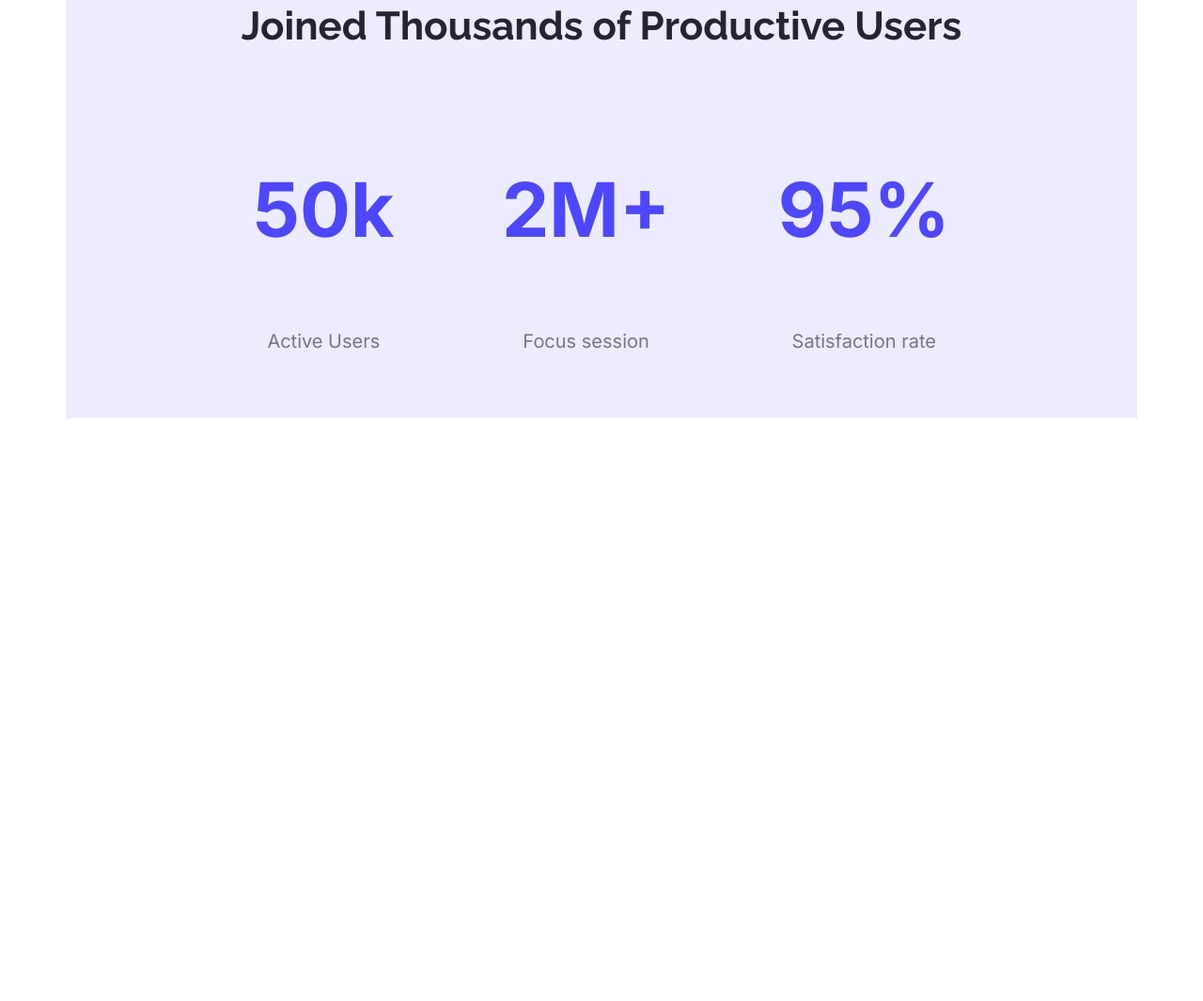
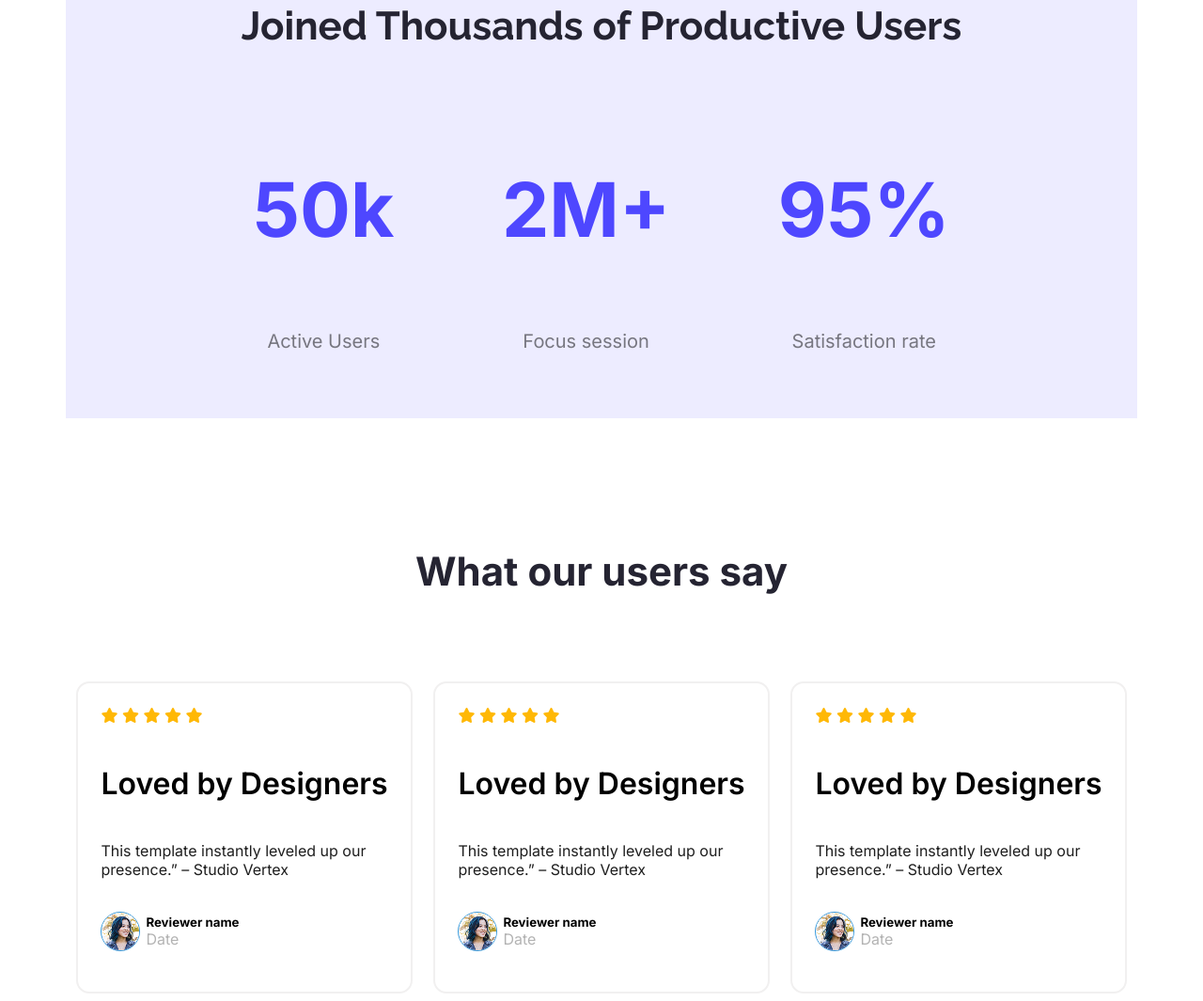
Before and after one commit to zabedhasan129/Assignment01, a plain HTML site: page index.html in a window 1280 px wide. Shown: the part 1359-2424 px from the top of the page at 94% size. Before the commit the page ends 1812 px from the top, so only its background shows below. Drawn offline with Linux system fonts and the light colour scheme.

Commit message:
What our users say part

```diff
--- a/css/style.css
+++ b/css/style.css
@@ -147,3 +147,69 @@ main{
   font-weight: 400;
 
 }
+
+/*What our users say css part*/
+
+.ourusers{
+  display: flex;
+  justify-content: space-around;
+
+}
+
+.users{
+  margin-top: 137px;
+}
+
+.users h3{
+  color: #252432;
+  font-size: 42px;
+  font-weight: bold;
+
+
+}
+
+
+.icolor{
+  color: #FFB805;
+}
+
+.equal{
+  display: flex;
+  align-items: center;
+  gap: 6px;
+
+}
+
+.cards h4{
+  font-size: 32px;
+  font-weight: 600;
+
+}
+.ag-body{
+  color: #1E1E1E;
+  font-size: 16px;
+  font-weight: 400;
+}
+
+.round-img {
+  width: 40px;
+  height: 40px;
+  border-radius: 50%;
+  border: 1px solid #3498db;
+  object-fit: cover;
+}
+
+.cards{
+  border: 2px solid rgb(241, 240, 240);
+  border-radius: 14px;
+  background-color: rgba(255, 255, 255, 50);
+  padding: 24px;
+  margin-top: 50px;
+
+}
+
+.equal span{
+  color: rgba(179, 179, 179, 100);
+  font-size: 16px;
+  font-weight: 400;
+}
--- a/index.html
+++ b/index.html
@@ -8,6 +8,7 @@
     <style>
         @import url('https://fonts.googleapis.com/css2?family=Inter:ital,opsz,wght@0,14..32,100..900;1,14..32,100..900&family=Raleway:ital,wght@0,100..900;1,100..900&display=swap');
     </style>
+    <link rel="stylesheet" href="https://cdnjs.cloudflare.com/ajax/libs/font-awesome/6.4.0/css/all.min.css">
     <link rel="stylesheet" href="css/style.css">
 </head>
 
@@ -73,6 +74,79 @@
             </div>
         </section>
 
+        <!--What our users say HTML part-->
+
+        <section class="users">
+            <h3 class="inter-font2 text-center">What our users say</h3>
+            <div class="ourusers inter-font2">
+                <div class="cards">
+
+                    <i class="fa-solid fa-star icolor"></i>
+                    <i class="fa-solid fa-star icolor"></i>
+                    <i class="fa-solid fa-star icolor"></i>
+                    <i class="fa-solid fa-star icolor"></i>
+                    <i class="fa-solid fa-star icolor"></i>
+
+
+                    <h4>Loved by Designers</h4>
+                    <p class="ag-body">This template instantly leveled up our <br>
+                        presence.” – Studio Vertex</p>
+                    <div class="equal">
+                        <img src="./images/avatar.png" class="round-img" alt="">
+                        <div class="">
+                            <h5>Reviewer name <br> <span>Date</span></h5>
+
+                        </div>
+
+                    </div>
+
+                </div>
+                <div class="cards">
+                    <i class="fa-solid fa-star icolor"></i>
+                    <i class="fa-solid fa-star icolor"></i>
+                    <i class="fa-solid fa-star icolor"></i>
+                    <i class="fa-solid fa-star icolor"></i>
+                    <i class="fa-solid fa-star icolor"></i>
+
+
+                    <h4>Loved by Designers</h4>
+                    <p class="ag-body">This template instantly leveled up our <br>
+                        presence.” – Studio Vertex</p>
+                    <div class="equal">
+                        <img src="./images/avatar.png" class="round-img" alt="">
+                        <div>
+                            <h5>Reviewer name <br> <span>Date</span></h5>
+
+                        </div>
+
+                    </div>
+                </div>
+                <div class="cards">
+                    <i class="fa-solid fa-star icolor"></i>
+                    <i class="fa-solid fa-star icolor"></i>
+                    <i class="fa-solid fa-star icolor"></i>
+                    <i class="fa-solid fa-star icolor"></i>
+                    <i class="fa-solid fa-star icolor"></i>
+
+
+                    <h4>Loved by Designers</h4>
+                    <p class="ag-body">This template instantly leveled up our <br>
+                        presence.” – Studio Vertex</p>
+                    <div class="equal">
+                        <img src="./images/avatar.png" class="round-img" alt="">
+                        <div>
+                            <h5>Reviewer name <br> <span>Date</span></h5>
+
+                        </div>
+
+                    </div>
+                </div>
+            </div>
+
+
+            </div>
+        </section>
+
 
 
 
```
Lines whose indentation alone changed are shown as unchanged.
